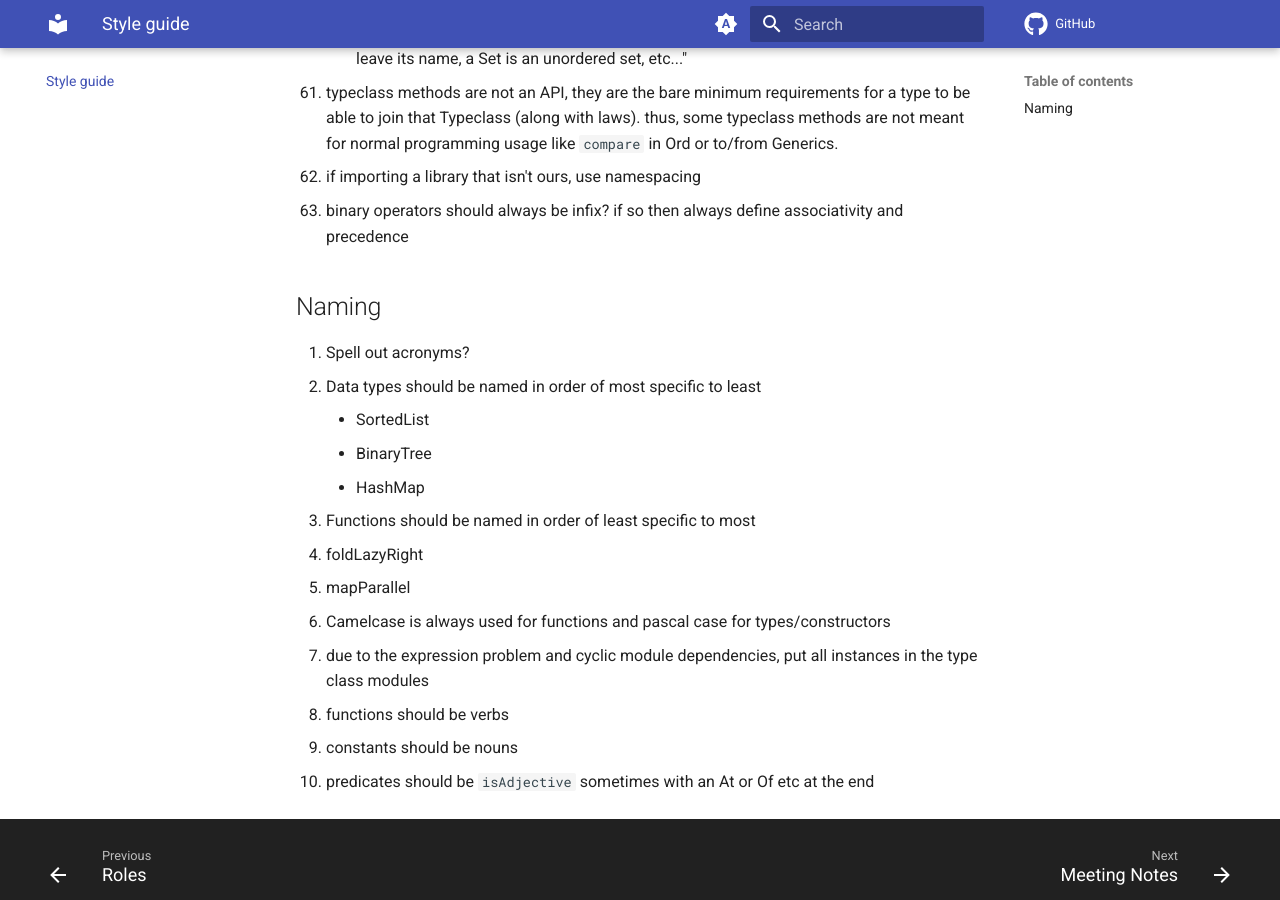
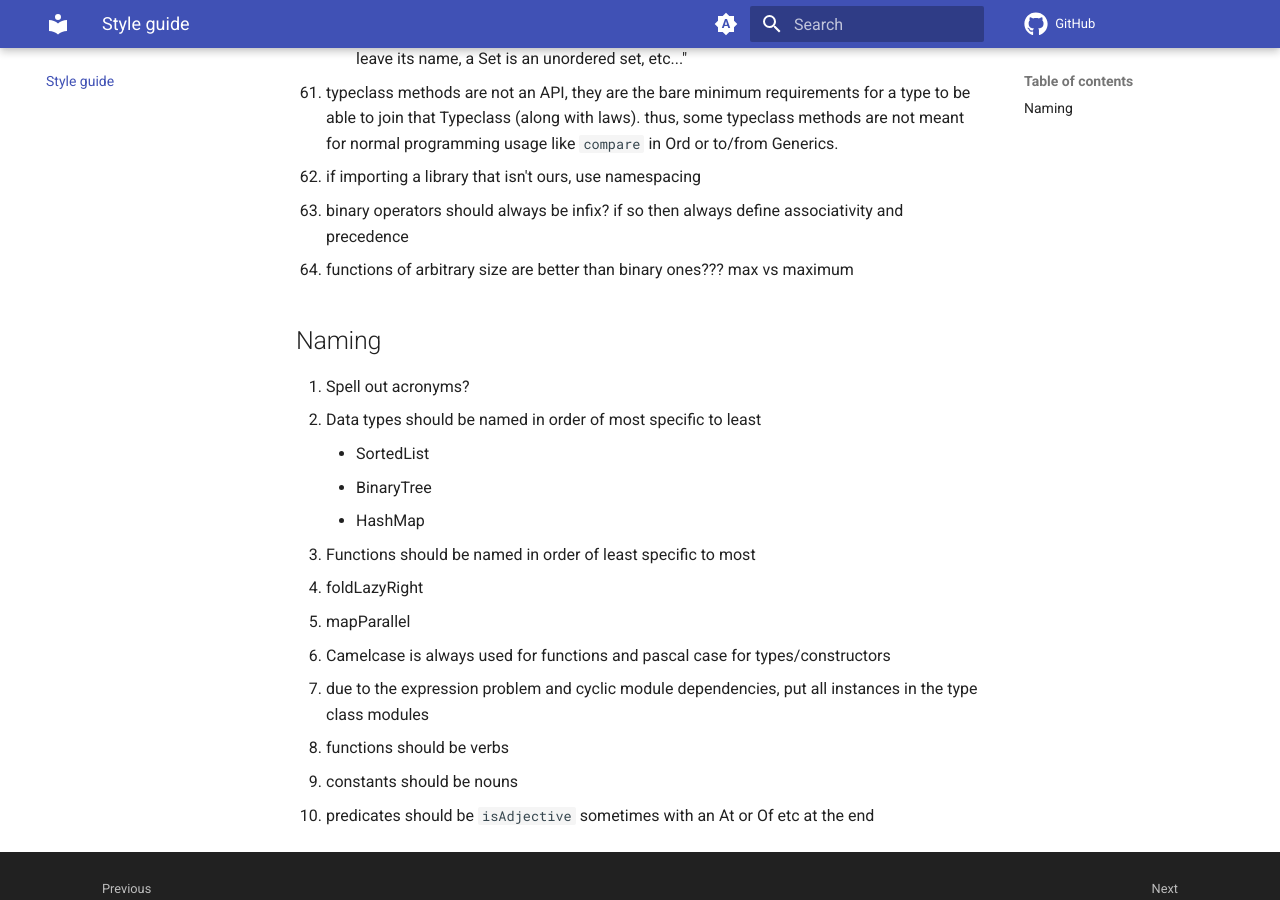
Before and after one commit to solvex-software/solvex-internal-documentation, an MkDocs documentation site: the page built from docs/style-guide.md, in a window 1280 px wide and 900 px high, scrolled down 2877 px. Built offline with MkDocs 1.6.1 and Material for MkDocs 9.7.7, drawn with Linux system fonts in a browser that asks for light colours; comment, search, counter and statistics services are not loaded.

Commit message:
Update style-guide.md

```diff
--- a/docs/style-guide.md
+++ b/docs/style-guide.md
@@ -68,6 +68,7 @@
 1. typeclass methods are not an API, they are the bare minimum requirements for a type to be able to join that Typeclass (along with laws). thus, some typeclass methods are not meant for normal programming usage like `compare` in Ord or to/from Generics.
 1. if importing a library that isn't ours, use namespacing
 1. binary operators should always be infix? if so then always define associativity and precedence
+1. functions of arbitrary size are better than binary ones??? max vs maximum
 ## Naming
 1. Spell out acronyms?
 1. Data types should be named in order of most specific to least
```
